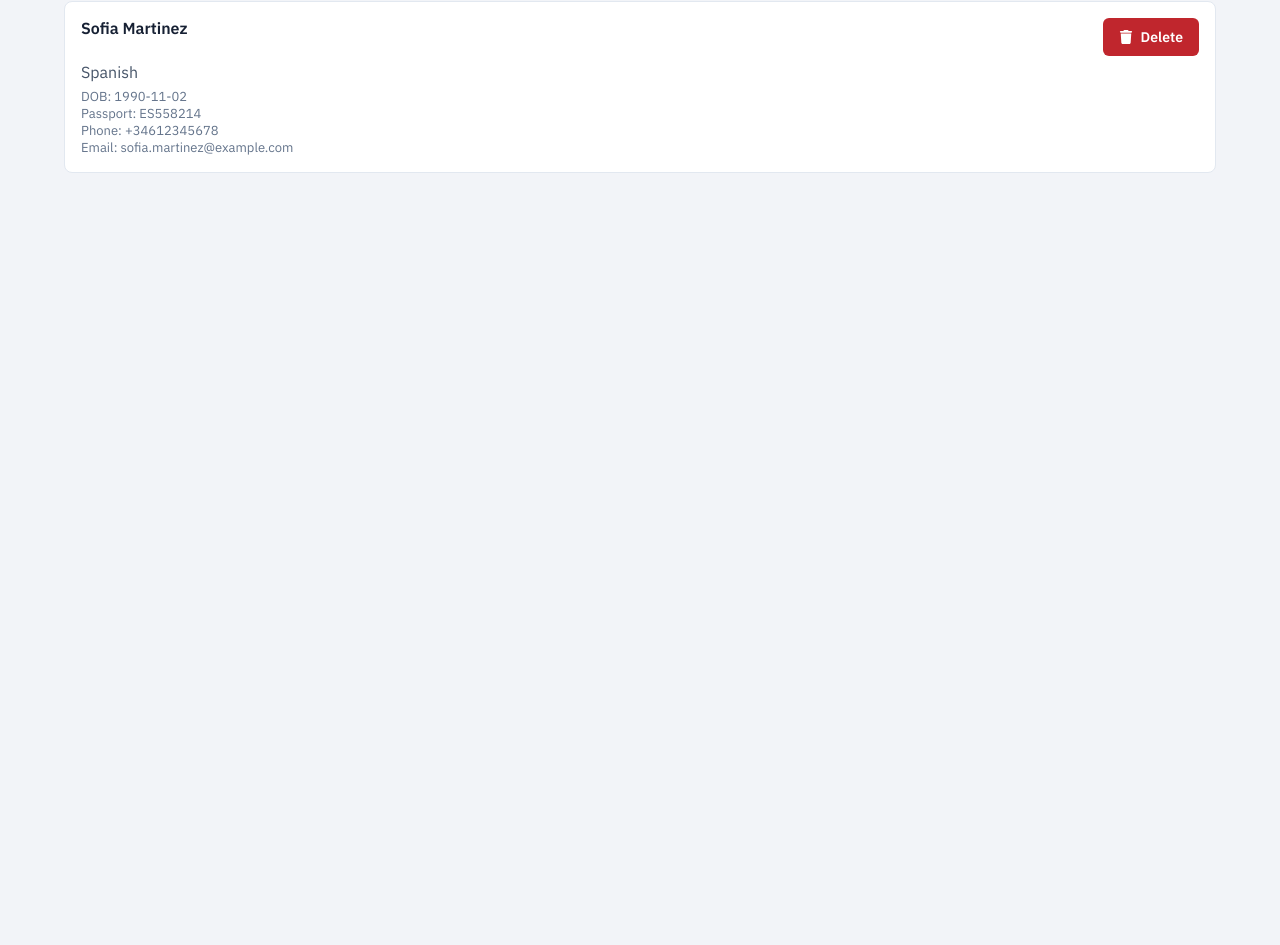
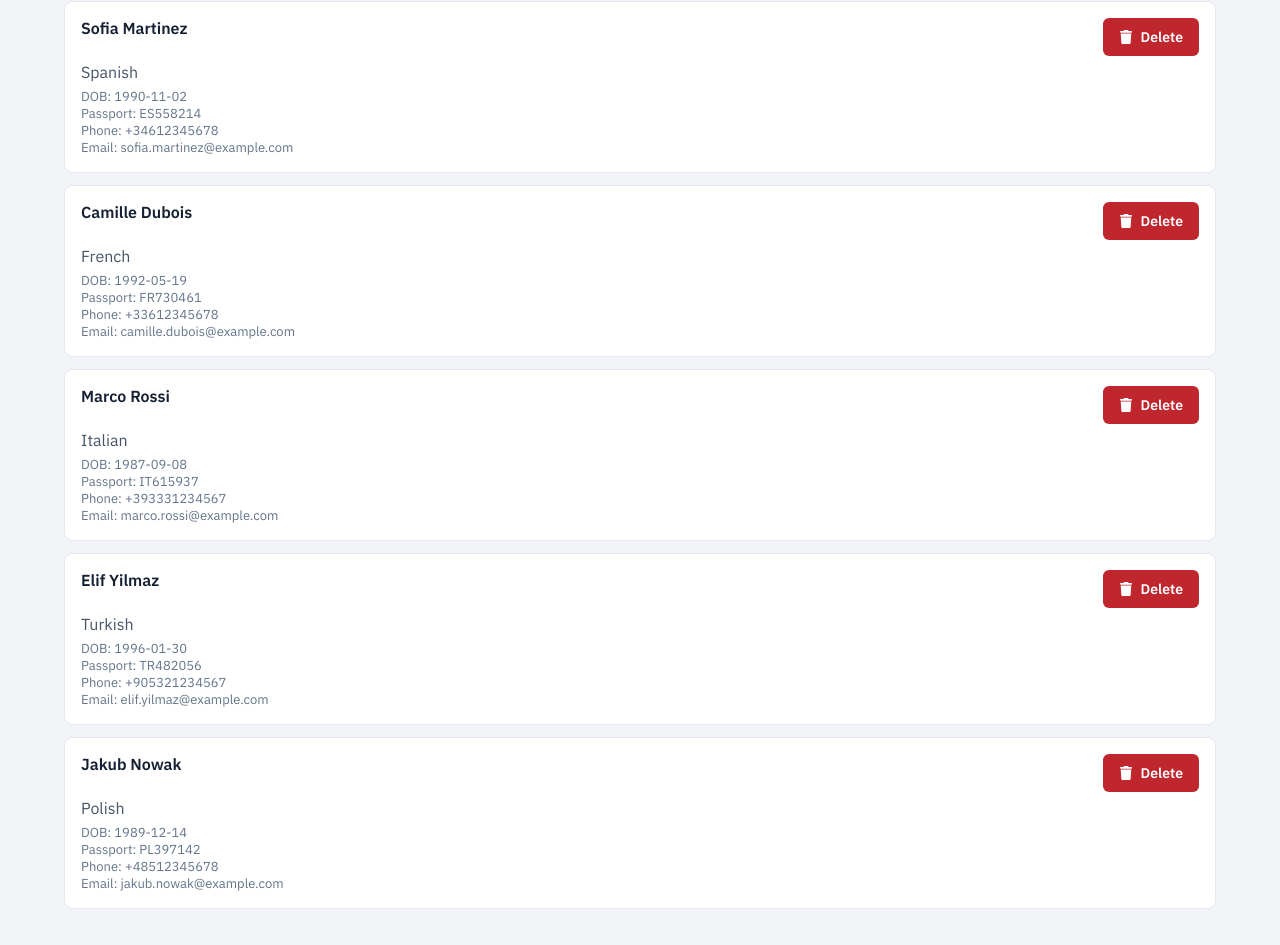
Before and after one commit to Adam-hash-a11y/skyops-forms, a React (Vite) app: page /passengers in a window 1280 px wide. Shown: the part 521-1466 px from the top of the page. Before the commit the page ends 800 px from the top, so only its background shows below. Built offline with nearby package versions, Linux system fonts and the light colour scheme.

Commit message:
chore: expand passenger mock data to seven entries

```diff
--- a/src/data/passengerData.ts
+++ b/src/data/passengerData.ts
@@ -36,4 +36,41 @@ export const passengers: Passenger[] = [
     email: "sofia.martinez@example.com",
     phoneNumber: "+34612345678",
   },
+  {
+    firstName: "Camille",
+    lastName: "Dubois",
+    passportNumber:
+      "FR730framework".slice(0, 0) + "FR730framework".slice(0, 0) + "FR730461",
+    nationality: "French",
+    dateOfBirth: "1992-05-19",
+    email: "camille.dubois@example.com",
+    phoneNumber: "+33612345678",
+  },
+  {
+    firstName: "Marco",
+    lastName: "Rossi",
+    passportNumber: "IT615937",
+    nationality: "Italian",
+    dateOfBirth: "1987-09-08",
+    email: "marco.rossi@example.com",
+    phoneNumber: "+393331234567",
+  },
+  {
+    firstName: "Elif",
+    lastName: "Yilmaz",
+    passportNumber: "TR482056",
+    nationality: "Turkish",
+    dateOfBirth: "1996-01-30",
+    email: "elif.yilmaz@example.com",
+    phoneNumber: "+905321234567",
+  },
+  {
+    firstName: "Jakub",
+    lastName: "Nowak",
+    passportNumber: "PL397142",
+    nationality: "Polish",
+    dateOfBirth: "1989-12-14",
+    email: "jakub.nowak@example.com",
+    phoneNumber: "+48512345678",
+  },
 ];
```
